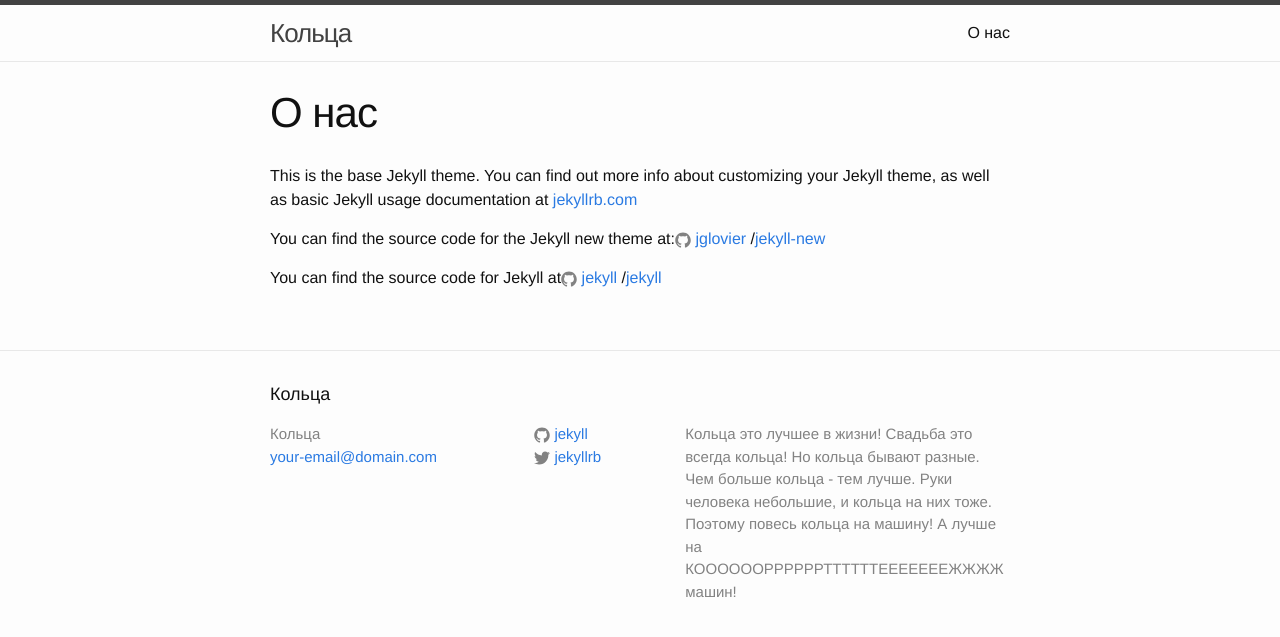
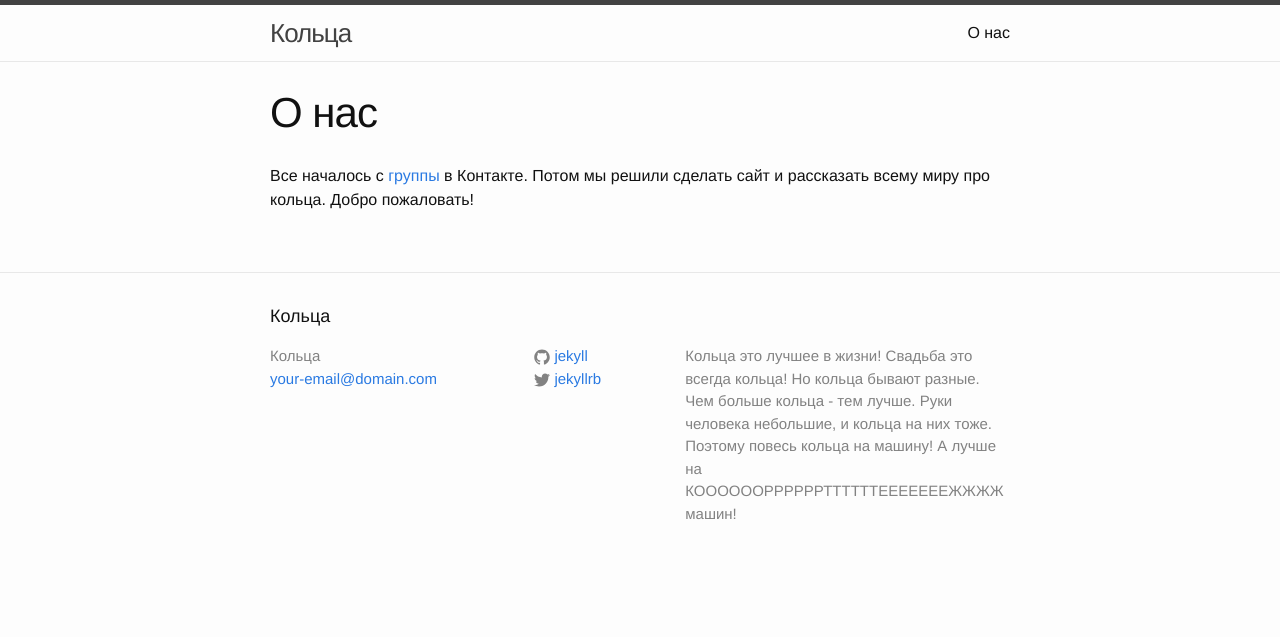
Before and after one commit to palemium/kortezh63, a Jekyll site: the page built from about.md, in a window 1280 px wide. Shown: the top 637 px of the page. Built offline with Jekyll 4.4.1, drawn with Linux system fonts in a browser that asks for light colours.

Commit message:
Updated '/about.md' via CloudCannon

```diff
--- a/about.md
+++ b/about.md
@@ -4,8 +4,4 @@ title: О нас
 permalink: /about/
 ---
 
-This is the base Jekyll theme. You can find out more info about customizing your Jekyll theme, as well as basic Jekyll usage documentation at [jekyllrb.com](http://jekyllrb.com/)
-
-You can find the source code for the Jekyll new theme at:{% include icon-github.html username="jglovier" %} /[jekyll-new](https://github.com/jglovier/jekyll-new)
-
-You can find the source code for Jekyll at{% include icon-github.html username="jekyll" %} /[jekyll](https://github.com/jekyll/jekyll)
+Все началось с [группы](https://vk.com/club109352806) в Контакте. Потом мы решили сделать сайт и рассказать всему миру про кольца. Добро пожаловать!
```
